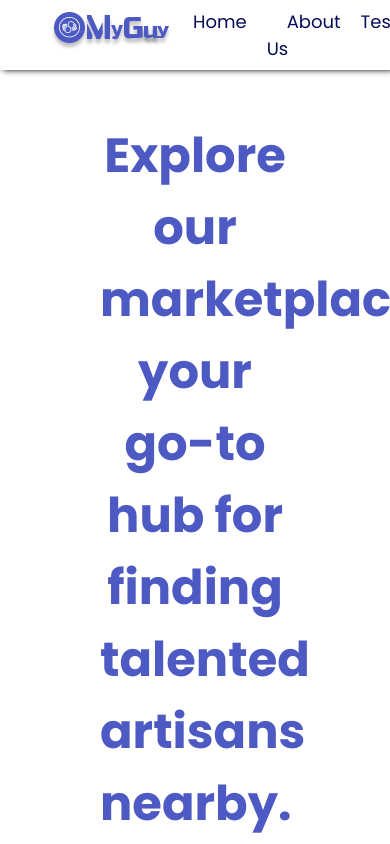
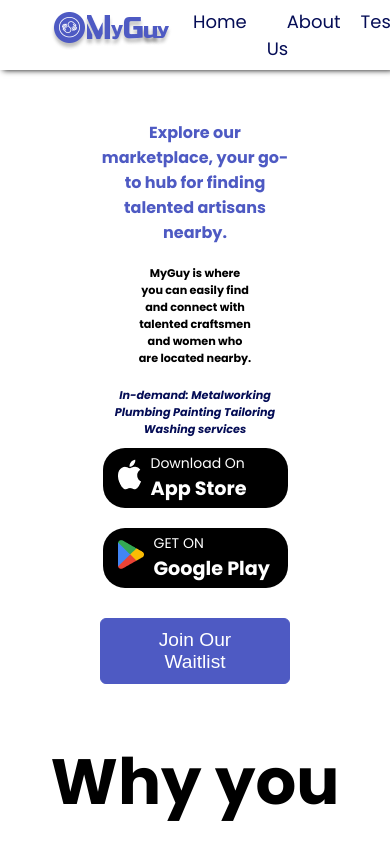
Before and after one commit to Smart-duke/my-guy, a React (Create React App) app: page / in a window 390 px wide. Shown: the top 844 px of the page. Built offline with nearby package versions, Linux system fonts and the light colour scheme.

Commit message:
Testing responsiveness

```diff
--- a/src/components/Hero1.css
+++ b/src/components/Hero1.css
@@ -111,3 +111,36 @@ input[type="search"]:focus {
   border-color: #050D56;
   outline: none;
 }
+
+@media screen and (max-width:900px){
+
+    .texts h2{
+    font-size: 2rem;
+}
+.texts p{
+    font-size: 0.7rem;
+}
+}
+@media  screen and (max-width:640px) {
+    .texts h2{
+        font-size: 1rem;
+    }
+    .texts p{
+        margin: 20px auto;
+    }
+    form{
+        display: none;
+    }
+    .search p{
+        font-size: .7rem;
+        margin: 10px 0;
+    }
+    .download{
+        flex-direction: column;
+        align-items: center;
+        margin: 10px 0;
+        gap: 20px;
+    }
+
+
+}
--- a/src/components/NavBar.css
+++ b/src/components/NavBar.css
@@ -1,5 +1,6 @@
 nav{
     width: 100%;
+    max-width: 1400px;
     height: 70px;
     background:#fff;
     box-shadow: 3px 0 6px #000;
--- a/src/index.css
+++ b/src/index.css
@@ -5,8 +5,9 @@
   box-sizing: border-box;
 }
 body {
-  margin: 0;
+  margin: 0 auto;
   font-family: 'Poppins', sans-serif;
+  max-width: 1400px;
 
 }
 
```
